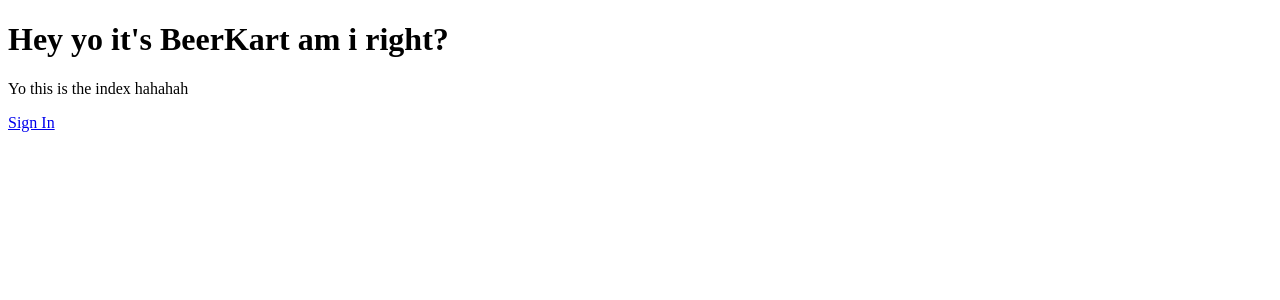
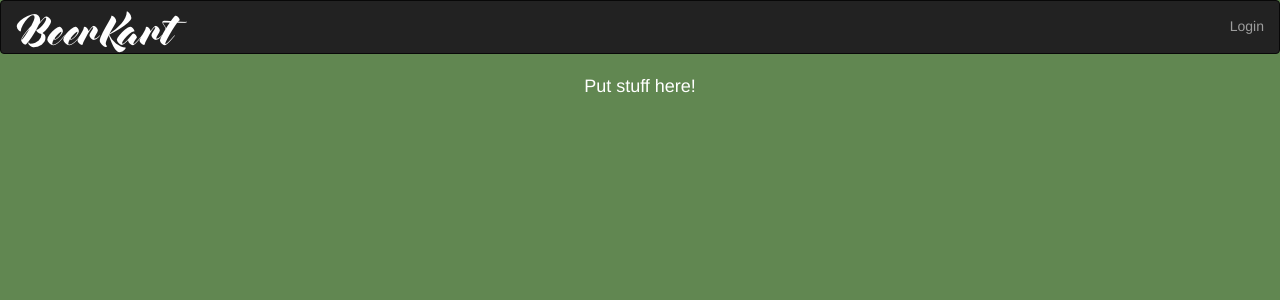
Before and after one commit to hackthenorthRAR/BeerKart, a Flask app: page / in a window 1280 px wide. Shown: the top 300 px of the page. Run offline with Flask 2, Linux system fonts and the light colour scheme; data that the repository does not hold is empty; some libraries are stand-ins or nearby versions.

Commit message:
Make index look nice

```diff
--- /dev/null
+++ b/static/style.css
@@ -0,0 +1,36 @@
+body {
+    background: #618751 !important;
+}
+/* Navigation */
+.logo{
+    vertical-align: middle;
+}
+
+/* beer image */
+img.center{
+    display: block;
+    margin-left: auto;
+    margin-right: auto;
+}
+
+/*front page text */
+p {
+    color: white;
+    font-weight: 200;
+    text-align: center;
+    font-size: large;
+    margin-left: 30%;
+    width: 40%;
+}
+h3 {
+    font-weight: 200;
+    color: white;
+    text-align: center;
+    font-size: xx-large;
+    margin-left: 30%;
+    width: 40%;
+}
+
+.logo{
+    margin-top: 10px;
+}
--- a/templates/base.html
+++ b/templates/base.html
@@ -4,7 +4,15 @@
     <meta charset="utf-8">
     <meta name="google-signin-client_id" content="1040950080226-7781a0dpiheilrrknlld2uogf77v7ape.apps.googleusercontent.com">
     <title>BeerKart</title>
+    <meta name="viewport" content="width=device-width, initial-scale=1, shrink-to-fit=no">
     <link rel="stylesheet" href="style.css">
+    <!-- Latest compiled and minified CSS -->
+    <link rel="stylesheet" href="https://maxcdn.bootstrapcdn.com/bootstrap/3.3.7/css/bootstrap.min.css">
+    <!-- jQuery library -->
+    <script src="https://ajax.googleapis.com/ajax/libs/jquery/3.2.1/jquery.min.js"></script>
+    <!-- Latest compiled JavaScript -->
+    <script src="https://maxcdn.bootstrapcdn.com/bootstrap/3.3.7/js/bootstrap.min.js"></script>
+    <link rel="stylesheet" href="/static/style.css">
   </head>
   <script src="https://www.gstatic.com/firebasejs/4.3.0/firebase.js"></script>
   <script src="https://www.gstatic.com/firebasejs/4.3.0/firebase-app.js"></script>
@@ -26,9 +34,49 @@
     firebase.initializeApp(config);
   </script>
   <body>
-	<header>
-		<h1>Hey yo it's BeerKart am i right?</h1>
-	</header>
+    <!-- NAVIGATION -->
+    <nav class="navbar navbar-inverse">
+        <div class="container-fluid">
+            <div class="navbar-header">
+                <a href='/'><img src="/static/BeerKart.png" alt="BeerKart logo" class="logo"></a>
+            </div>
+            <ul class="nav navbar-nav navbar-right">
+                <li><a href="#" onclick='signIn()'>Login</a></li>
+            </ul>
+        </div>
+    </nav>
+    <script>
+    var provider = new firebase.auth.GoogleAuthProvider();
+    function signIn() {
+        firebase.auth().signInWithPopup(provider).then(function(result) {
+          // This gives you a Google Access Token. You can use it to access the Google API.
+          var token = result.credential.accessToken;
+          // The signed-in user info.
+          var user = result.user;
+          // ...
+        });
+    }
+    firebase.auth().onAuthStateChanged(function(user) {
+      if (user && window.location.pathname === '/') {
+        $.ajax({
+            type: 'POST',
+            url: '/api/signIn',
+            data: {
+                id: user.uid,
+                email: user.email
+            }
+        }).done(
+            function() {
+                window.location = '/home';
+            }
+        ).fail(
+            function() {
+                alert('error');
+            }
+        );
+      }
+    });
+    </script>
 	<main>
 		{% block main %}{% endblock %}
 	</main>
--- a/templates/index.html
+++ b/templates/index.html
@@ -1,39 +1,5 @@
 {% extends 'base.html' %}
 
 {% block main %}
-    <p>Yo this is the index hahahah</p>
-    <a href='#' onclick='signIn()'>Sign In</a>
-
-    <script>
-    var provider = new firebase.auth.GoogleAuthProvider();
-    function signIn() {
-        firebase.auth().signInWithPopup(provider).then(function(result) {
-          // This gives you a Google Access Token. You can use it to access the Google API.
-          var token = result.credential.accessToken;
-          // The signed-in user info.
-          var user = result.user;
-          // ...
-        });
-    }
-    firebase.auth().onAuthStateChanged(function(user) {
-      if (user) {
-        $.ajax({
-            type: 'POST',
-            url: '/api/signIn',
-            data: {
-                id: user.uid,
-                email: user.email
-            }
-        }).done(
-            function() {
-                window.location = '/home';
-            }
-        ).fail(
-            function() {
-                alert('error');
-            }
-        );
-      }
-    });
-    </script>
+    <p>Put stuff here!</p>
 {% endblock %}
```
Also changed, not shown: static/BeerKart.png (added), static/beerpicture.png (added).
